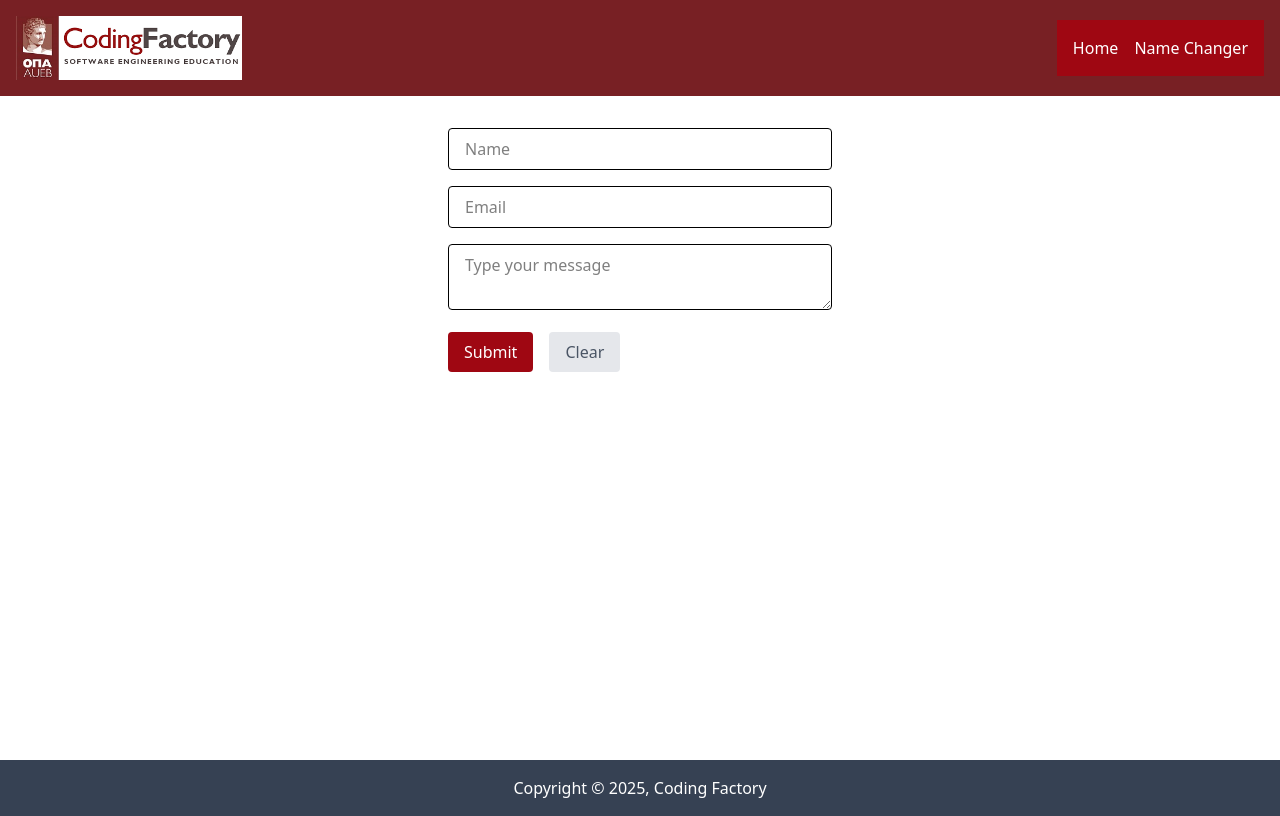
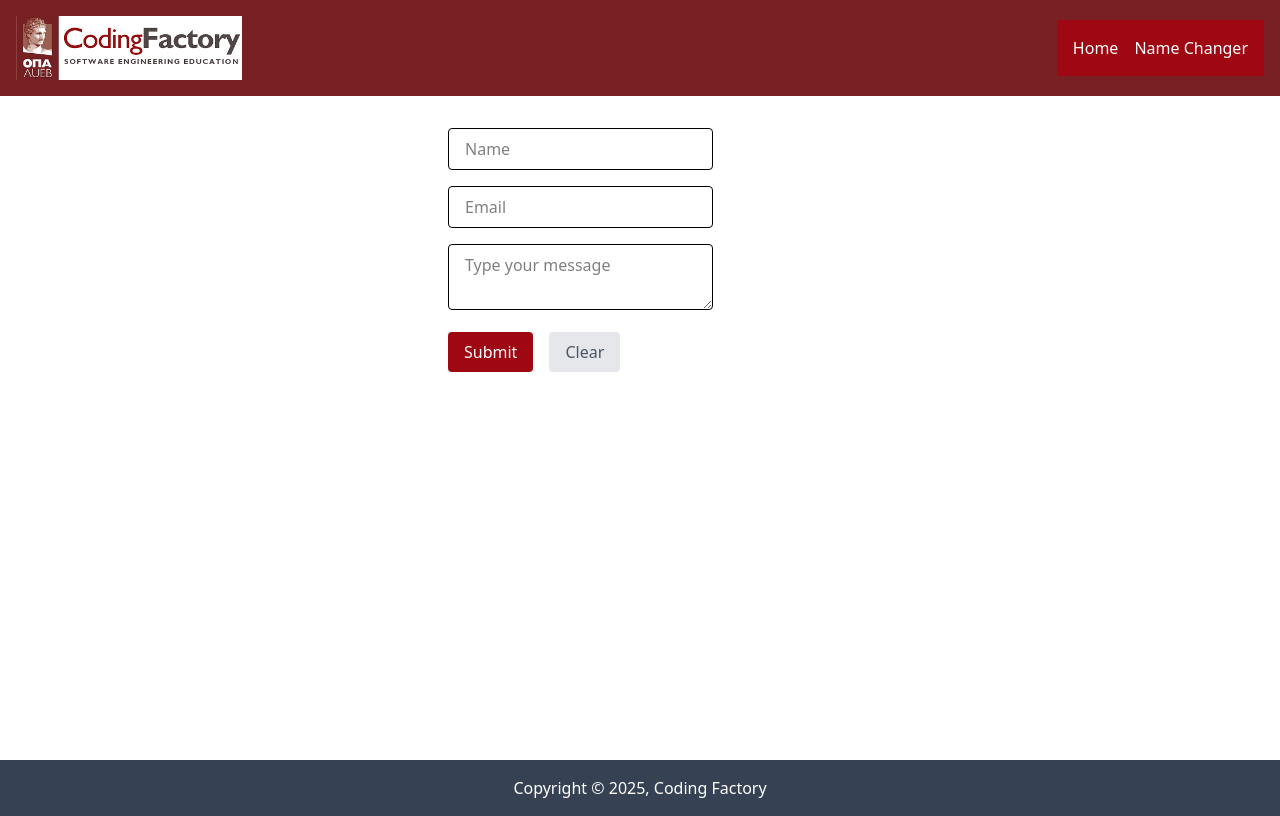
Before and after one commit to Nikolasama89/cf-components-intro, a React (Vite) app: page / in a window 1280 px wide. Built offline with nearby package versions, Linux system fonts and the light colour scheme.

Commit message:
feat: add error messages after input elements

```diff
--- a/src/App.tsx
+++ b/src/App.tsx
@@ -27,7 +27,8 @@ import AutoRedirectPage from "./pages/AutoRedirectPage.tsx";
 import NotFoundPage from "./pages/NotFoundPage.tsx";
 // import FocusInput from "./components/FocusInput.tsx";
 // import UnControlledInput from "./components/UnControlledInput.tsx";
-import MultiFieldForm from "./components/MultiFieldForm.tsx";
+// import MultiFieldForm from "./components/MultiFieldForm.tsx";
+import MultiFieldFormWithValidation from "./components/MultiFieldFormWithValidation.tsx";
 // import ClassComponentWithState from "./components/ClassComponentWithState.tsx";
 // import FunctionalComponentWithState from "./components/FunctionalComponentWithState.tsx";
 // import Counter from "./components/Counter.tsx";
@@ -73,7 +74,8 @@ function App() {
             <Route element={<RouterLayout />}>
               {/*<Route index element={<HomePage />}></Route>*/}
               {/*<Route index element={<FocusInput />}></Route>*/}
-              <Route index element={<MultiFieldForm />}></Route>
+              {/*<Route index element={<MultiFieldForm />}></Route>*/}
+              <Route index element={<MultiFieldFormWithValidation />}></Route>
               {/*<Route index element={<UnControlledInput />}></Route>*/}
               {/*<Route index element={<MultiFieldForm />}></Route>*/}
             </Route>
--- a/src/components/MultiFieldFormWithValidation.tsx
+++ b/src/components/MultiFieldFormWithValidation.tsx
@@ -79,9 +79,24 @@ const MultiFieldFormWithValidation = () => {
     <>
       <div className="flex text-center max-w-sm mx-auto mt-8">
         <form onSubmit={handleSubmit} className="space-y-4">
-          <input value={values.name} type="text" name="name" placeholder="Name" className="w-full px-4 py-2 border rounded" onChange={handleChange} required/>
-          <input value={values.email} type="text" name="email" placeholder="Email" className="w-full px-4 py-2 border rounded" onChange={handleChange} required/>
-          <textarea minLength={5} value={values.message} name="message" placeholder="Type your message" className="w-full px-4 py-2 border rounded" onChange={handleChange} required></textarea>
+          <div>
+            <input value={values.name} type="text" name="name" placeholder="Name" className="w-full px-4 py-2 border rounded" onChange={handleChange} />
+            {errors?.name &&(
+              <p className="bg-red-900">{errors.name}</p>
+            )}
+          </div>
+          <div>
+            <input value={values.email} type="text" name="email" placeholder="Email" className="w-full px-4 py-2 border rounded" onChange={handleChange} />
+            {errors?.email &&(
+              <p className="bg-red-900">{errors.email}</p>
+            )}
+          </div>
+          <div>
+            <textarea minLength={5} value={values.message} name="message" placeholder="Type your message" className="w-full px-4 py-2 border rounded" onChange={handleChange}></textarea>
+            {errors?.message && (
+              <p className="bg-red-900">{errors.message}</p>
+            )}
+          </div>
           <div className="flex gap-4">
             <button type="submit" className="bg-red-800 text-white px-4 py-2 rounded">
               Submit
```
